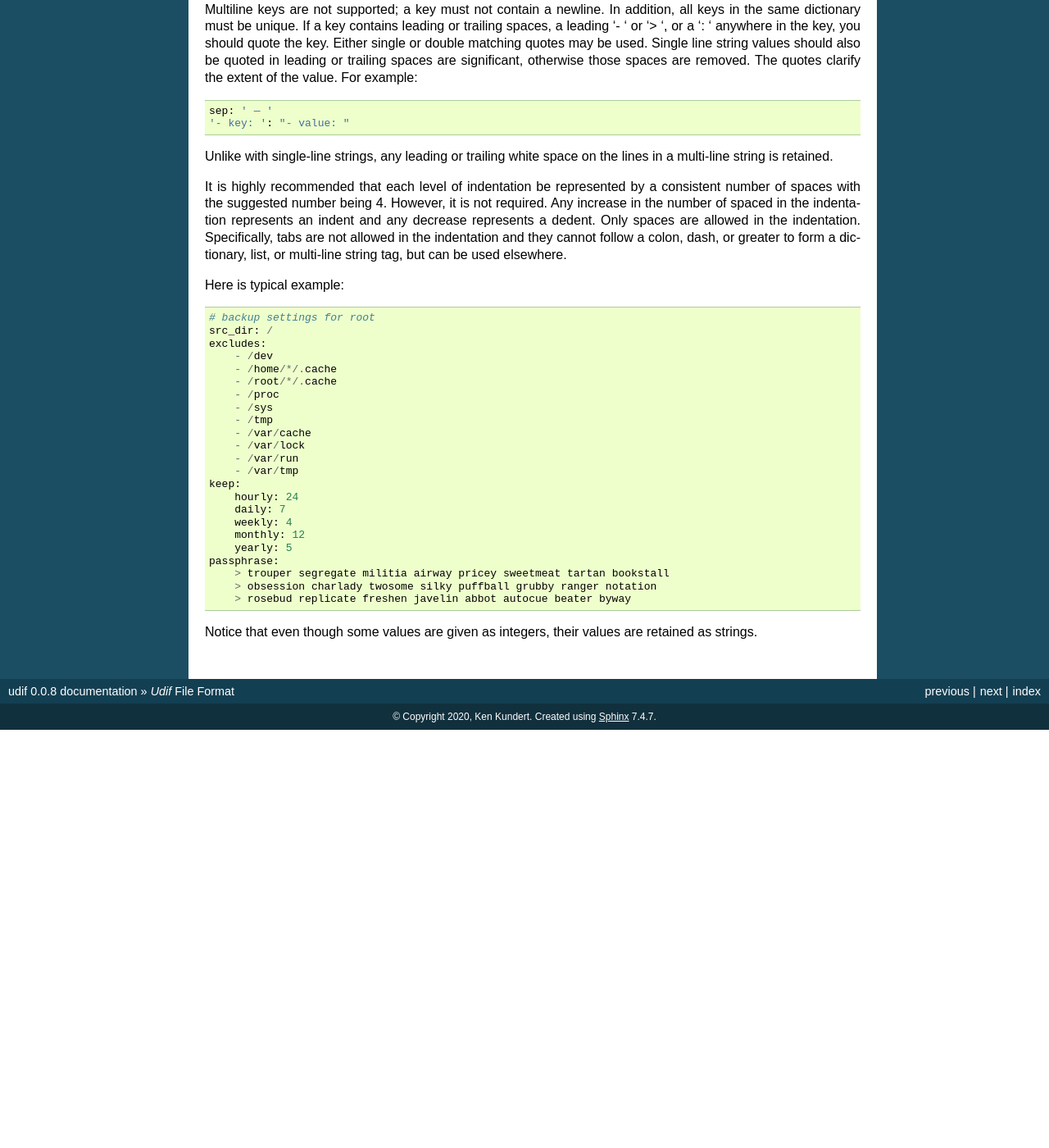
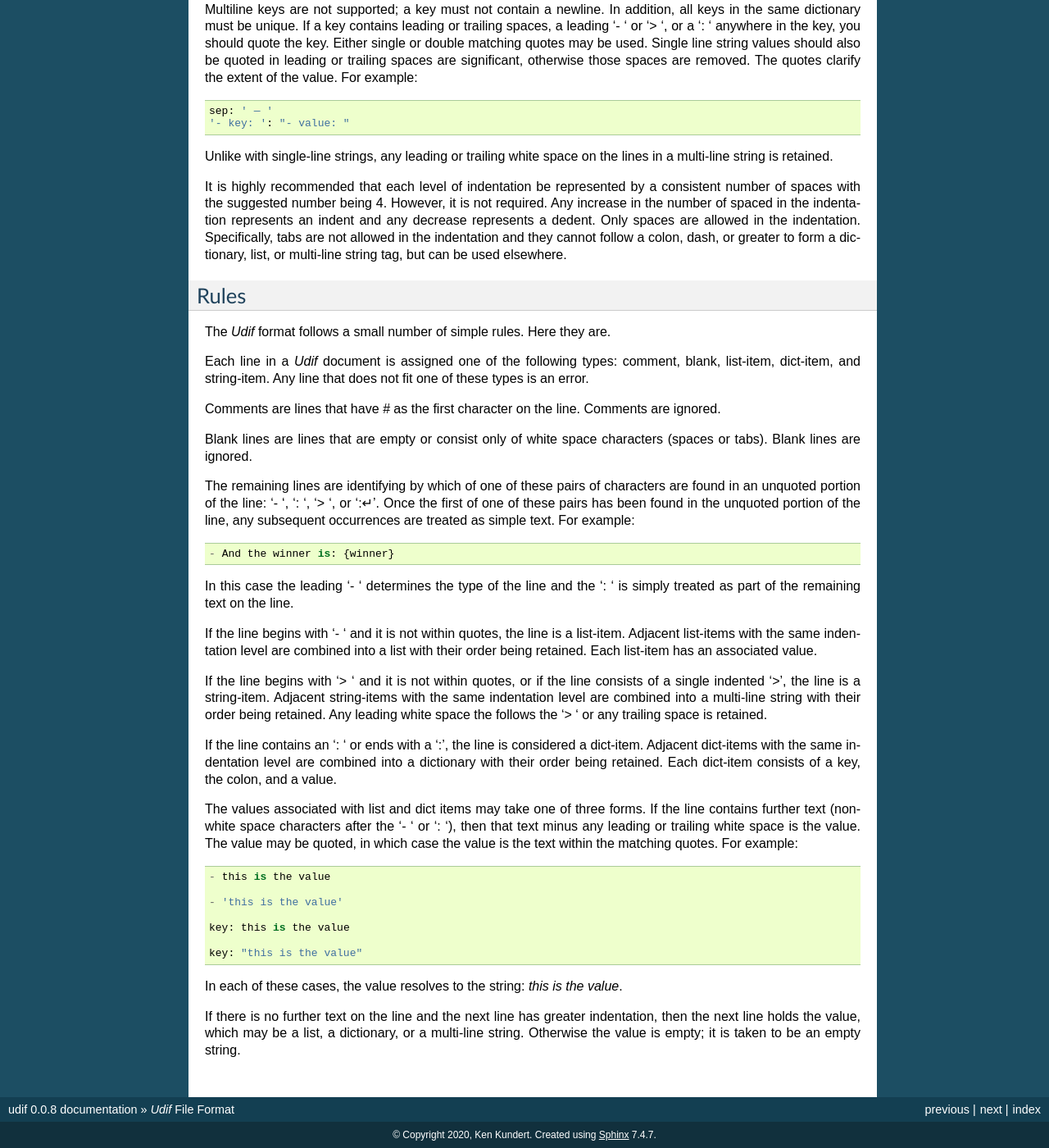
Before and after one commit to KenKundert/nestedtext, a Sphinx documentation site: the page built from doc/format.rst, in a window 1280 px wide and 1400 px high, scrolled down 1796 px. Shown: the whole window at 82% size. Built offline with Sphinx 7.4.7, drawn with Linux system fonts in a browser that asks for light colours; before the commit the page ends 2686 px from its top, so only the background shows below that; some of the changed text lies outside the part shown.

Commit message:
Add rules that govern the language to the documentation.

```diff
--- a/doc/format.rst
+++ b/doc/format.rst
@@ -127,31 +127,65 @@ indentation.  Specifically, tabs are not allowed in the indentation and they
 cannot follow a colon, dash, or greater to form a dictionary, list, or
 multi-line string tag, but can be used elsewhere.
 
-Here is typical example::
 
-    # backup settings for root
-    src_dir: /
-    excludes:
-        - /dev
-        - /home/*/.cache
-        - /root/*/.cache
-        - /proc
-        - /sys
-        - /tmp
-        - /var/cache
-        - /var/lock
-        - /var/run
-        - /var/tmp
-    keep:
-        hourly: 24
-        daily: 7
-        weekly: 4
-        monthly: 12
-        yearly: 5
-    passphrase:
-        > trouper segregate militia airway pricey sweetmeat tartan bookstall
-        > obsession charlady twosome silky puffball grubby ranger notation
-        > rosebud replicate freshen javelin abbot autocue beater byway
+Rules
+~~~~~
 
-Notice that even though some values are given as integers, their values are
-retained as strings.
+The *Udif* format follows a small number of simple rules. Here they are.
+
+Each line in a *Udif* document is assigned one of the following types: comment,
+blank, list-item, dict-item, and string-item.  Any line that does not fit one of
+these types is an error.
+
+Comments are lines that have `#` as the first character on the line. Comments
+are ignored.
+
+Blank lines are lines that are empty or consist only of white space characters
+(spaces or tabs).  Blank lines are ignored.
+
+The remaining lines are identifying by which of one of these pairs of characters
+are found in an unquoted portion of the line: '- ', ': ', '> ', or ':↵'.  Once
+the first of one of these pairs has been found in the unquoted portion of the
+line, any subsequent occurrences are treated as simple text.  For example::
+
+    - And the winner is: {winner}
+
+In this case the leading '- ' determines the type of the line and the ': ' is
+simply treated as part of the remaining text on the line.
+
+If the line begins with '- ' and it is not within quotes, the line is
+a list-item.  Adjacent list-items with the same indentation level are combined
+into a list with their order being retained.  Each list-item has an associated
+value.
+
+If the line begins with '> ' and it is not within quotes, or if the line
+consists of a single indented '>', the line is a string-item.  Adjacent
+string-items with the same indentation level are combined into a multi-line
+string with their order being retained.  Any leading white space the follows the
+'> ' or any trailing space is retained.
+
+If the line contains an ': ' or ends with a ':', the line is considered
+a dict-item.  Adjacent dict-items with the same indentation level are combined
+into a dictionary with their order being retained.  Each dict-item consists of
+a key, the colon, and a value.
+
+The values associated with list and dict items may take one of three forms. If
+the line contains further text (non-white space characters after the '- ' or ':
+'), then that text minus any leading or trailing white space is the value.  The
+value may be quoted, in which case the value is the text within the matching
+quotes. For example::
+
+    - this is the value
+
+    - 'this is the value'
+
+    key: this is the value
+
+    key: "this is the value"
+
+In each of these cases, the value resolves to the string: `this is the value`.
+
+If there is no further text on the line and the next line has greater
+indentation, then the next line holds the value, which may be a list,
+a dictionary, or a multi-line string.  Otherwise the value is empty; it is taken
+to be an empty string.
```
Also changed, not shown: 1 other file.
